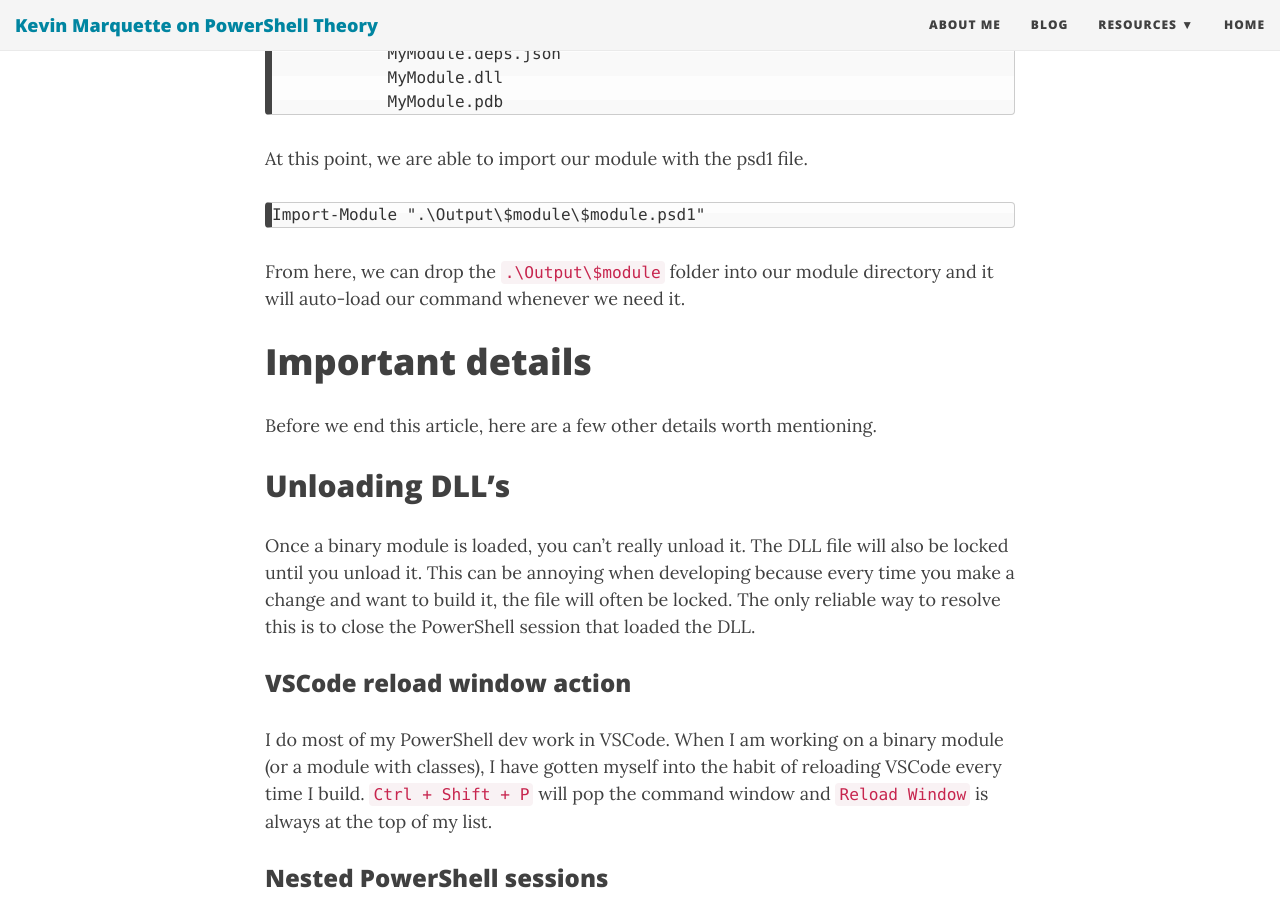
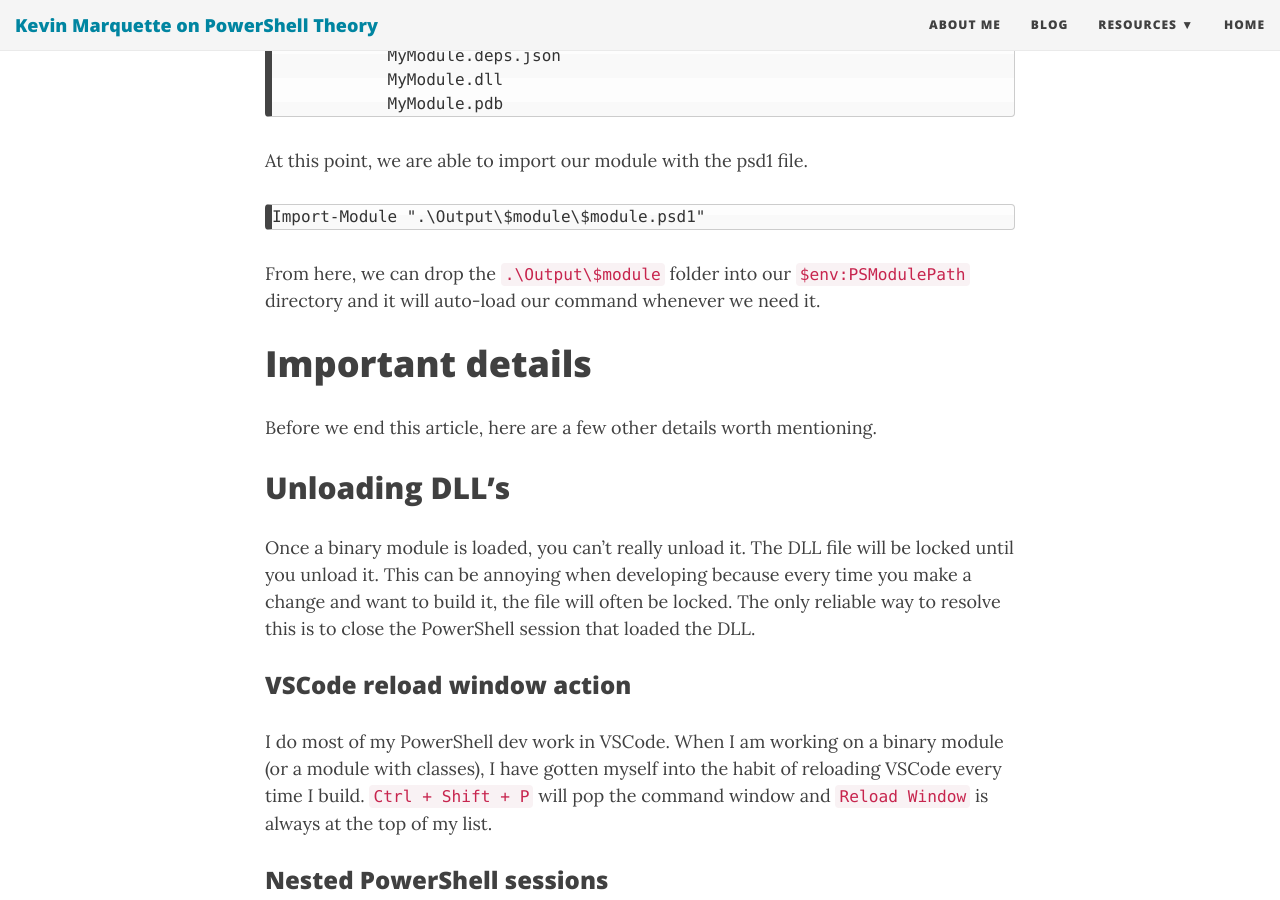
Before and after one commit to KevinMarquette/kevinmarquette.github.io, a Jekyll site: the page built from _posts/2018-08-04-Powershell-Standard-Library-Binary-Module.md, in a window 1280 px wide and 900 px high, scrolled down 6340 px. Built offline with Jekyll 4.4.1, drawn with Linux system fonts in a browser that asks for light colours; nearby versions of some CDN libraries; some of the changed text lies outside the part shown.

Commit message:
minor corrections

````diff
--- a/_posts/2018-08-04-Powershell-Standard-Library-Binary-Module.md
+++ b/_posts/2018-08-04-Powershell-Standard-Library-Binary-Module.md
@@ -64,13 +64,17 @@
 
 I will be working out of the src folder for this section.
 
-   Set-Location 'src'
+``` posh
+    Set-Location 'src'
+```
 
 Using the dotnet command, create a new class library.
 
-   dotnet new classlib --name $module
+``` posh
+    dotnet new classlib --name $module
+``` posh
 
-This created the library project in a subfolder but I don't want that extra level of nesting so I am going to move those files up a level.
+This created the library project in a subfolder but I don't want that extra level of nesting. I am going to move those files up a level.
 
 ``` posh
     Move-Item -Path .\$module\* -Destination .\
@@ -205,7 +209,7 @@
 
     Import-Module ".\Output\$module\$module.psd1"
 
-From here, we can drop the `.\Output\$module` folder into our module directory and it will auto-load our command whenever we need it.
+From here, we can drop the `.\Output\$module` folder into our `$env:PSModulePath` directory and it will auto-load our command whenever we need it.
 
 # Important details
 
@@ -213,7 +217,7 @@
 
 ## Unloading DLL's
 
-Once a binary module is loaded, you can't really unload it. The DLL file will also be locked until you unload it. This can be annoying when developing because every time you make a change and want to build it, the file will often be locked. The only reliable way to resolve this is to close the PowerShell session that loaded the DLL.
+Once a binary module is loaded, you can't really unload it. The DLL file will be locked until you unload it. This can be annoying when developing because every time you make a change and want to build it, the file will often be locked. The only reliable way to resolve this is to close the PowerShell session that loaded the DLL.
 
 ### VSCode reload window action
 
````
Also changed, not shown: other parts of _posts/2018-08-04-Powershell-Standard-Library-Binary-Module.md (+6 -6 lines).
